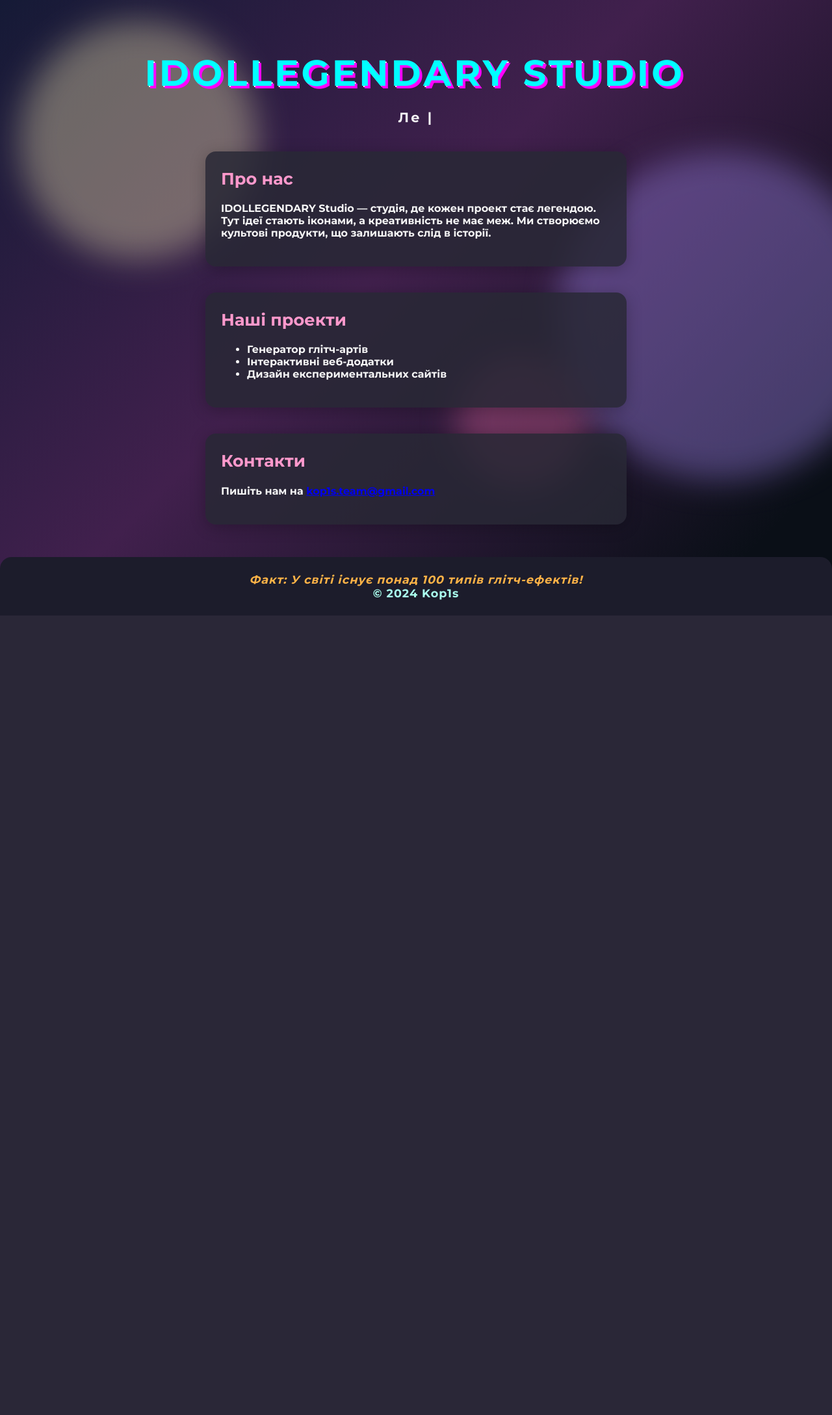
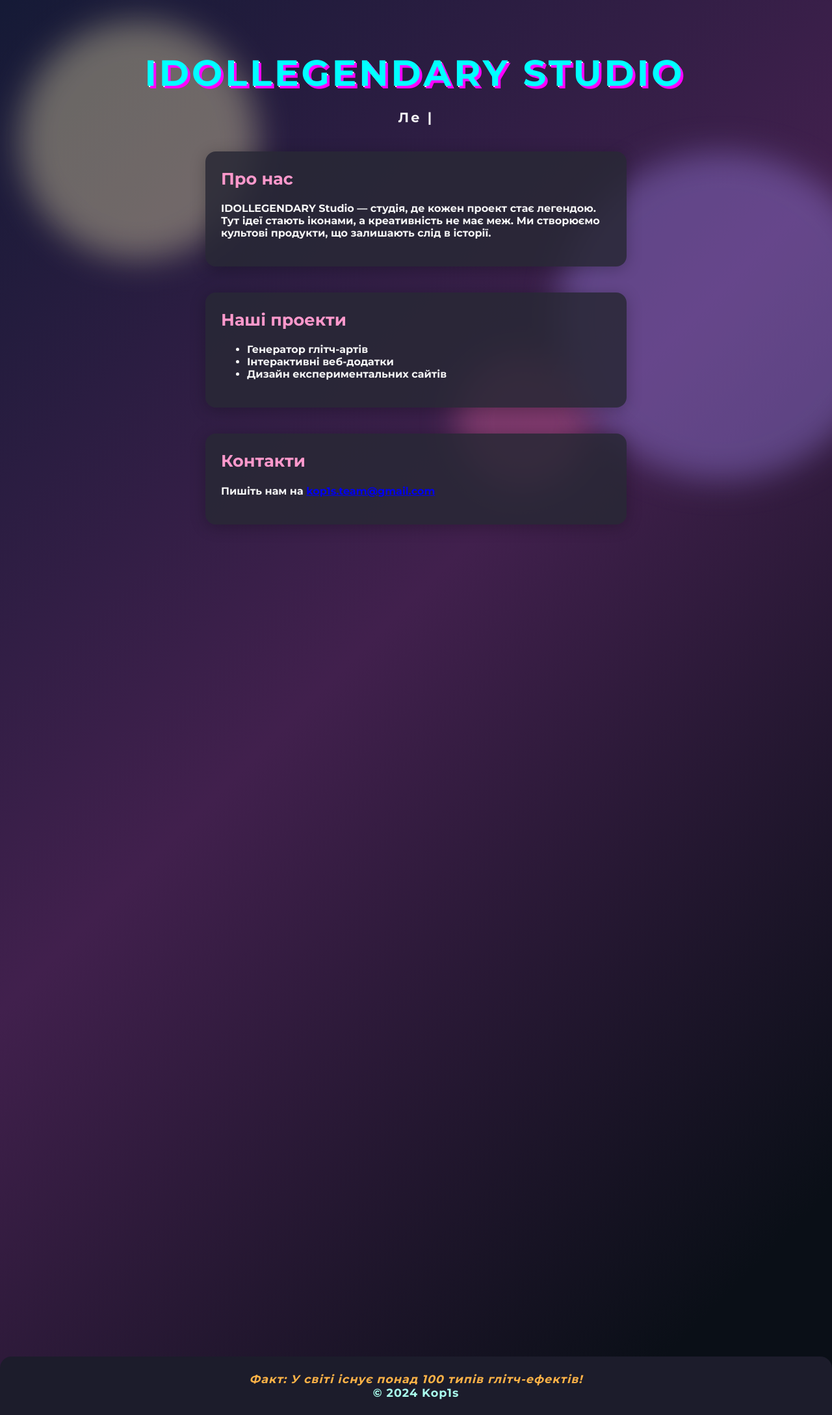
Before and after one commit to idollegendary/idollegendary.github.io, a PHP site: page / in a window 1280 px wide. Shown: the whole page at 65% size. Before the commit the page ends 947 px from the top, so only its background shows below. Run offline with PHP 8.4, Linux system fonts and the light colour scheme.

Commit message:
Update style.css

```diff
--- a/style.css
+++ b/style.css
@@ -110,7 +110,7 @@ body {
 }
 
 footer {
-  margin-top: 50px;
+  margin-top: 100%;
   padding: 24px 0;
   text-align: center;
   background: #1c1c2b;
```
